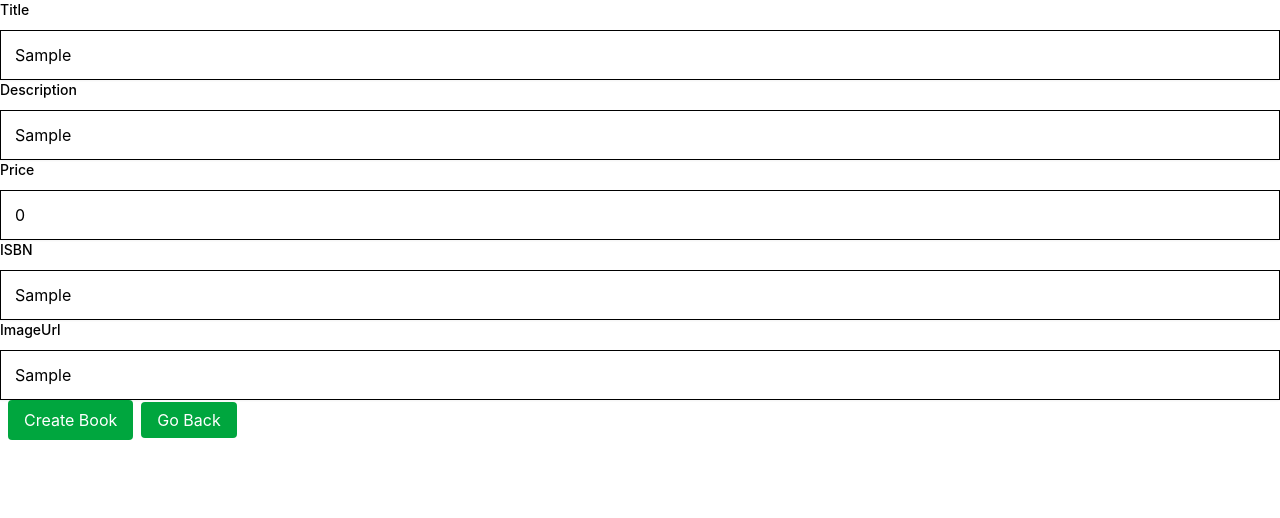
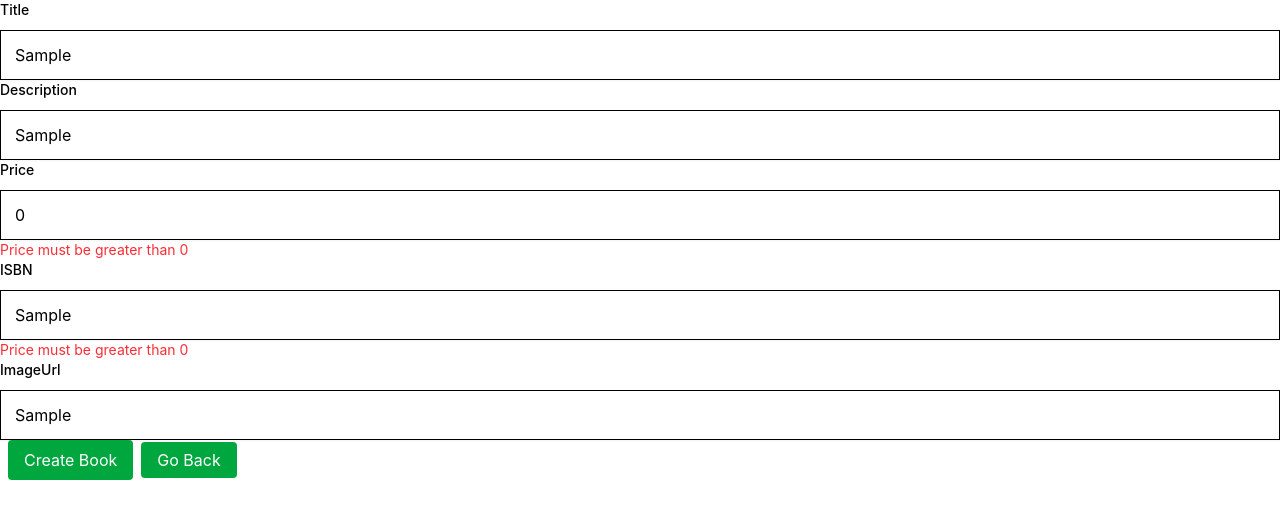
Before and after one commit to Omega3D/ECommerceBookStore, a React (Vite) app in the folder Frontend/bookstore-frontend/: page /create in a window 1280 px wide. Both pictures are taken after typing "Sample", "Sample", "Sample", "Sample" into the empty fields and a click on the button "Create Book". Shown: the top 518 px of the page. Built offline with nearby package versions, Linux system fonts and the light colour scheme; no server answers.

Commit message:
featFE(Added form validation)

```diff
--- a/Frontend/bookstore-frontend/src/forms/BookForm.tsx
+++ b/Frontend/bookstore-frontend/src/forms/BookForm.tsx
@@ -15,6 +15,8 @@ type Props = {
 
   onSubmit: () => void;
   buttonText: string;
+
+  errors: Record<string, string>;
 };
 
 export const BookForm = ({
@@ -30,6 +32,7 @@ export const BookForm = ({
   setImageUrl,
   onSubmit,
   buttonText,
+  errors,
 }: Props) => {
   return (
     <div>
@@ -41,6 +44,7 @@ export const BookForm = ({
         value={title}
         onChange={(e) => setTitle(e.target.value)}
       />
+      {errors.title && <p className="text-red-500 text-sm">{errors.title}</p>}
       <label className="block mb-2.5 text-sm font-medium text-heading">
         Description
       </label>
@@ -49,6 +53,9 @@ export const BookForm = ({
         value={description}
         onChange={(e) => setDescription(e.target.value)}
       />
+      {errors.description && (
+        <p className="text-red-500 text-sm">{errors.description}</p>
+      )}
       <label className="block mb-2.5 text-sm font-medium text-heading">
         Price
       </label>
@@ -57,6 +64,7 @@ export const BookForm = ({
         value={price}
         onChange={(e) => setPrice(parseFloat(e.target.value))}
       />
+      {errors.price && <p className="text-red-500 text-sm">{errors.price}</p>}
       <label className="block mb-2.5 text-sm font-medium text-heading">
         ISBN
       </label>
@@ -65,6 +73,7 @@ export const BookForm = ({
         value={isbn}
         onChange={(e) => setIsbn(e.target.value)}
       />
+      {errors.price && <p className="text-red-500 text-sm">{errors.price}</p>}
       <label className="block mb-2.5 text-sm font-medium text-heading">
         ImageUrl
       </label>
@@ -73,7 +82,6 @@ export const BookForm = ({
         value={imageUrl}
         onChange={(e) => setImageUrl(e.target.value)}
       />
-
       <button
         className="bg-green-600 text-white px-4 py-2 rounded ml-2 cursor-pointer"
         onClick={onSubmit}
--- a/Frontend/bookstore-frontend/src/pages/BookFormPage.tsx
+++ b/Frontend/bookstore-frontend/src/pages/BookFormPage.tsx
@@ -10,11 +10,37 @@ export const BookFormPage = () => {
   const [isbn, setIsbn] = useState("");
   const [imageUrl, setImageUrl] = useState("");
 
+  const [errorsList, setErrorsList] = useState<Record<string, string>>({});
+
   const { id } = useParams();
 
   const isEdit = !!id;
 
   const navigate = useNavigate();
+
+  const validate = () => {
+    const newErrors: Record<string, string> = {};
+
+    if (!title.trim()) {
+      newErrors.title = "Title is required";
+    }
+
+    if (!description.trim()) {
+      newErrors.description = "Description is required";
+    }
+
+    if (!isbn.trim()) {
+      newErrors.isbn = "ISBN is required";
+    }
+
+    if (!price || price <= 0) {
+      newErrors.price = "Price must be greater than 0";
+    }
+
+    setErrorsList(newErrors);
+
+    return Object.keys(newErrors).length === 0;
+  };
 
   useEffect(() => {
     if (!id) return;
@@ -33,6 +59,8 @@ export const BookFormPage = () => {
   }, [id]);
 
   const handleSubmit = async () => {
+    if (!validate()) return;
+
     const data = {
       title,
       description,
@@ -65,6 +93,7 @@ export const BookFormPage = () => {
         setImageUrl={setImageUrl}
         onSubmit={handleSubmit}
         buttonText={isEdit ? "Update Book" : "Create Book"}
+        errors={errorsList}
       />
     </>
   );
```
